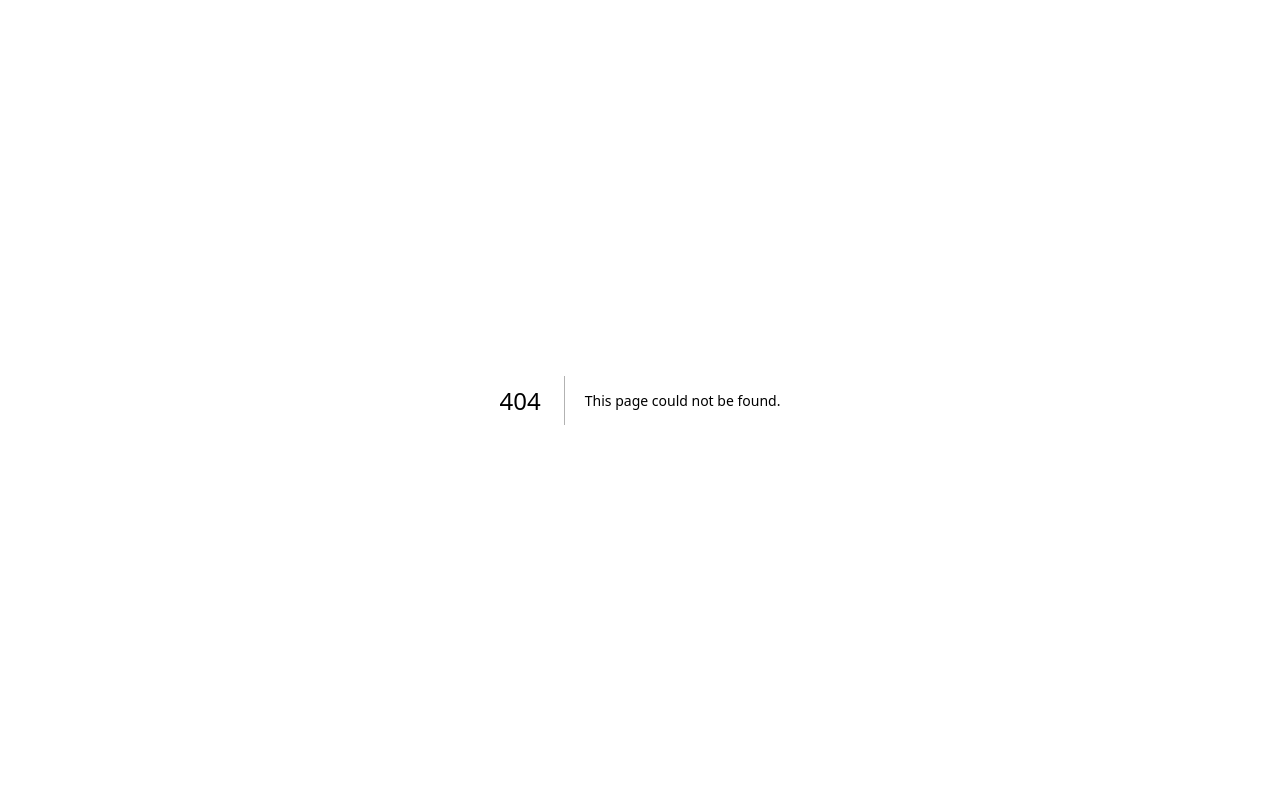
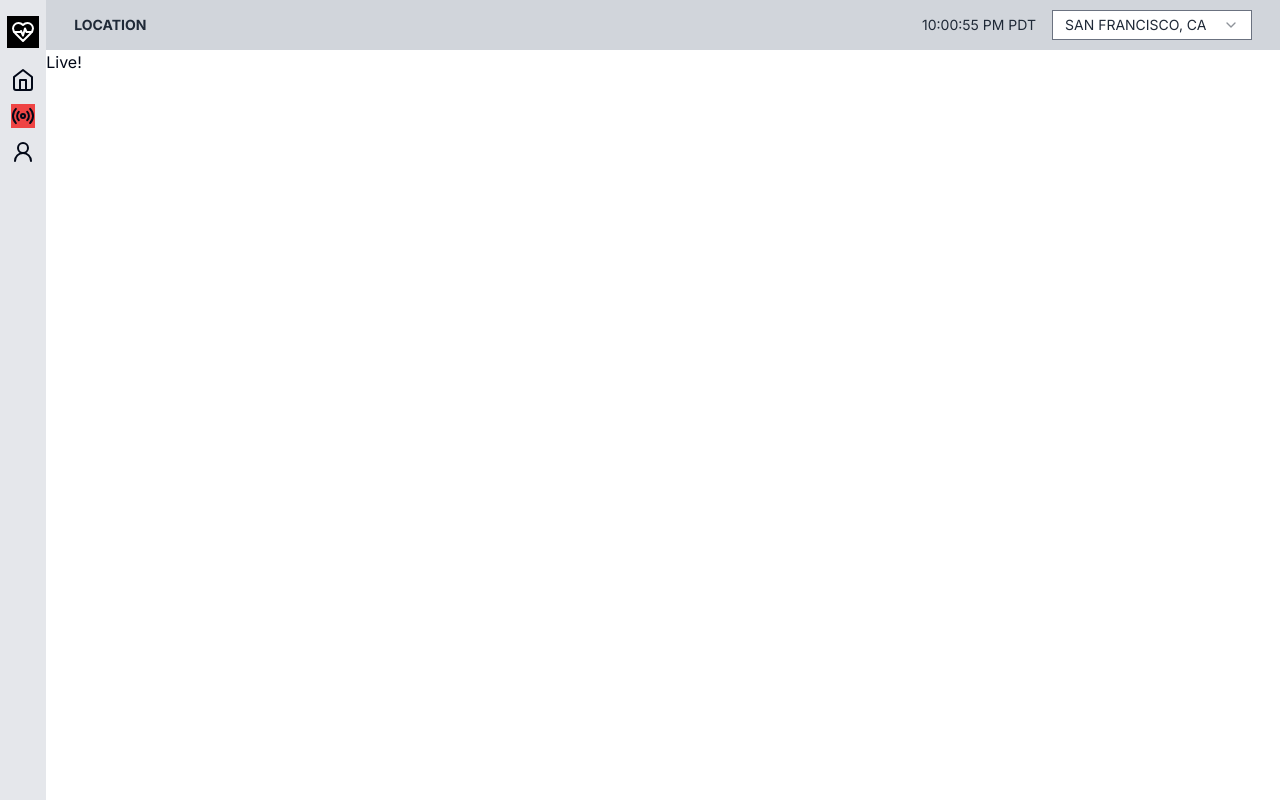
Before and after one commit to vaishakh3/dispatchai, a Next.js app in the folder client/: page /live in a window 1280 px wide. Before the commit this address had no page. Built offline with nearby package versions, Linux system fonts and the light colour scheme; what tailwindcss-bg-patterns would draw is missing.

Commit message:
feat: setup sidebar, header

```diff
--- a/client/package.json
+++ b/client/package.json
@@ -12,6 +12,7 @@
     },
     "dependencies": {
         "@hookform/resolvers": "^3.3.4",
+        "@radix-ui/react-select": "^2.1.1",
         "class-variance-authority": "^0.7.0",
         "clsx": "^2.1.0",
         "lucide-react": "^0.303.0",
--- /dev/null
+++ b/client/src/app/live/Header.tsx
@@ -0,0 +1,41 @@
+import {
+    Select,
+    SelectContent,
+    SelectItem,
+    SelectTrigger,
+    SelectValue,
+} from "@/components/ui/select";
+
+const Header = () => {
+    const currentTime = new Date();
+
+    return (
+        <div className="flex h-[50px] w-full items-center bg-gray-300 px-7">
+            <div className="flex-between w-full text-sm font-bold uppercase text-gray-800">
+                <h1>Location</h1>
+
+                <div className="flex-center space-x-4 font-normal">
+                    <p>{currentTime.toLocaleTimeString()} PDT</p>
+                    <div className="uppercase">
+                        <Select defaultValue="SF">
+                            <SelectTrigger className="h-[30px] min-h-0 w-[200px] rounded-none border-[1px] border-gray-500 py-0 uppercase">
+                                <SelectValue placeholder="Location" />
+                            </SelectTrigger>
+                            <SelectContent className="uppercase">
+                                <SelectItem value="SF" className="uppercase">
+                                    San Francisco, CA
+                                </SelectItem>
+                                <SelectItem value="BER">
+                                    Berkeley, CA
+                                </SelectItem>
+                                <SelectItem value="OAK">Oakland, CA</SelectItem>
+                            </SelectContent>
+                        </Select>
+                    </div>
+                </div>
+            </div>
+        </div>
+    );
+};
+
+export default Header;
--- /dev/null
+++ b/client/src/app/live/Sidebar.tsx
@@ -0,0 +1,29 @@
+"use client";
+
+import Link from "next/link";
+import { usePathname } from "next/navigation";
+import { cn } from "@/lib/utils";
+import { HeartPulseIcon, HomeIcon, RadioIcon, User2Icon } from "lucide-react";
+
+const Sidebar = () => {
+    const pathname = usePathname();
+
+    return (
+        <div className="flex w-12 flex-col items-center space-y-5 bg-gray-200 py-4">
+            <div className="flex-center aspect-square h-8 w-8 flex-col bg-black">
+                <HeartPulseIcon className="m-auto text-white" />
+            </div>
+            <div className="flex flex-col space-y-3">
+                <HomeIcon />
+                <Link href="/live">
+                    <RadioIcon
+                        className={cn(pathname == "/live" && "bg-red-500")}
+                    />
+                </Link>
+                <User2Icon />
+            </div>
+        </div>
+    );
+};
+
+export default Sidebar;
--- /dev/null
+++ b/client/src/app/live/layout.tsx
@@ -0,0 +1,25 @@
+import type { Metadata } from "next";
+
+import Header from "./Header";
+import Sidebar from "./Sidebar";
+
+export const metadata: Metadata = {
+    title: "Live — DispatcherAI",
+    icons: [{ rel: "icon", url: "/favicon.ico" }],
+};
+
+export default function RootLayout({
+    children,
+}: {
+    children: React.ReactNode;
+}) {
+    return (
+        <div className="flex min-h-[100dvh] min-w-[100dvw]">
+            <Sidebar />
+            <div className="w-full">
+                <Header />
+                {children}
+            </div>
+        </div>
+    );
+}
--- /dev/null
+++ b/client/src/app/live/page.tsx
@@ -0,0 +1,11 @@
+import React from "react";
+
+const Page = () => {
+    return (
+        <div>
+            <div>Live!</div>
+        </div>
+    );
+};
+
+export default Page;
--- /dev/null
+++ b/client/src/components/ui/select.tsx
@@ -0,0 +1,160 @@
+"use client"
+
+import * as React from "react"
+import * as SelectPrimitive from "@radix-ui/react-select"
+import { Check, ChevronDown, ChevronUp } from "lucide-react"
+
+import { cn } from "@/lib/utils"
+
+const Select = SelectPrimitive.Root
+
+const SelectGroup = SelectPrimitive.Group
+
+const SelectValue = SelectPrimitive.Value
+
+const SelectTrigger = React.forwardRef<
+  React.ElementRef<typeof SelectPrimitive.Trigger>,
+  React.ComponentPropsWithoutRef<typeof SelectPrimitive.Trigger>
+>(({ className, children, ...props }, ref) => (
+  <SelectPrimitive.Trigger
+    ref={ref}
+    className={cn(
+      "flex h-10 w-full items-center justify-between rounded-md border border-input bg-background px-3 py-2 text-sm ring-offset-background placeholder:text-muted-foreground focus:outline-none focus:ring-2 focus:ring-ring focus:ring-offset-2 disabled:cursor-not-allowed disabled:opacity-50 [&>span]:line-clamp-1",
+      className
+    )}
+    {...props}
+  >
+    {children}
+    <SelectPrimitive.Icon asChild>
+      <ChevronDown className="h-4 w-4 opacity-50" />
+    </SelectPrimitive.Icon>
+  </SelectPrimitive.Trigger>
+))
+SelectTrigger.displayName = SelectPrimitive.Trigger.displayName
+
+const SelectScrollUpButton = React.forwardRef<
+  React.ElementRef<typeof SelectPrimitive.ScrollUpButton>,
+  React.ComponentPropsWithoutRef<typeof SelectPrimitive.ScrollUpButton>
+>(({ className, ...props }, ref) => (
+  <SelectPrimitive.ScrollUpButton
+    ref={ref}
+    className={cn(
+      "flex cursor-default items-center justify-center py-1",
+      className
+    )}
+    {...props}
+  >
+    <ChevronUp className="h-4 w-4" />
+  </SelectPrimitive.ScrollUpButton>
+))
+SelectScrollUpButton.displayName = SelectPrimitive.ScrollUpButton.displayName
+
+const SelectScrollDownButton = React.forwardRef<
+  React.ElementRef<typeof SelectPrimitive.ScrollDownButton>,
+  React.ComponentPropsWithoutRef<typeof SelectPrimitive.ScrollDownButton>
+>(({ className, ...props }, ref) => (
+  <SelectPrimitive.ScrollDownButton
+    ref={ref}
+    className={cn(
+      "flex cursor-default items-center justify-center py-1",
+      className
+    )}
+    {...props}
+  >
+    <ChevronDown className="h-4 w-4" />
+  </SelectPrimitive.ScrollDownButton>
+))
+SelectScrollDownButton.displayName =
+  SelectPrimitive.ScrollDownButton.displayName
+
+const SelectContent = React.forwardRef<
+  React.ElementRef<typeof SelectPrimitive.Content>,
+  React.ComponentPropsWithoutRef<typeof SelectPrimitive.Content>
+>(({ className, children, position = "popper", ...props }, ref) => (
+  <SelectPrimitive.Portal>
+    <SelectPrimitive.Content
+      ref={ref}
+      className={cn(
+        "relative z-50 max-h-96 min-w-[8rem] overflow-hidden rounded-md border bg-popover text-popover-foreground shadow-md data-[state=open]:animate-in data-[state=closed]:animate-out data-[state=closed]:fade-out-0 data-[state=open]:fade-in-0 data-[state=closed]:zoom-out-95 data-[state=open]:zoom-in-95 data-[side=bottom]:slide-in-from-top-2 data-[side=left]:slide-in-from-right-2 data-[side=right]:slide-in-from-left-2 data-[side=top]:slide-in-from-bottom-2",
+        position === "popper" &&
+          "data-[side=bottom]:translate-y-1 data-[side=left]:-translate-x-1 data-[side=right]:translate-x-1 data-[side=top]:-translate-y-1",
+        className
+      )}
+      position={position}
+      {...props}
+    >
+      <SelectScrollUpButton />
+      <SelectPrimitive.Viewport
+        className={cn(
+          "p-1",
+          position === "popper" &&
+            "h-[var(--radix-select-trigger-height)] w-full min-w-[var(--radix-select-trigger-width)]"
+        )}
+      >
+        {children}
+      </SelectPrimitive.Viewport>
+      <SelectScrollDownButton />
+    </SelectPrimitive.Content>
+  </SelectPrimitive.Portal>
+))
+SelectContent.displayName = SelectPrimitive.Content.displayName
+
+const SelectLabel = React.forwardRef<
+  React.ElementRef<typeof SelectPrimitive.Label>,
+  React.ComponentPropsWithoutRef<typeof SelectPrimitive.Label>
+>(({ className, ...props }, ref) => (
+  <SelectPrimitive.Label
+    ref={ref}
+    className={cn("py-1.5 pl-8 pr-2 text-sm font-semibold", className)}
+    {...props}
+  />
+))
+SelectLabel.displayName = SelectPrimitive.Label.displayName
+
+const SelectItem = React.forwardRef<
+  React.ElementRef<typeof SelectPrimitive.Item>,
+  React.ComponentPropsWithoutRef<typeof SelectPrimitive.Item>
+>(({ className, children, ...props }, ref) => (
+  <SelectPrimitive.Item
+    ref={ref}
+    className={cn(
+      "relative flex w-full cursor-default select-none items-center rounded-sm py-1.5 pl-8 pr-2 text-sm outline-none focus:bg-accent focus:text-accent-foreground data-[disabled]:pointer-events-none data-[disabled]:opacity-50",
+      className
+    )}
+    {...props}
+  >
+    <span className="absolute left-2 flex h-3.5 w-3.5 items-center justify-center">
+      <SelectPrimitive.ItemIndicator>
+        <Check className="h-4 w-4" />
+      </SelectPrimitive.ItemIndicator>
+    </span>
+
+    <SelectPrimitive.ItemText>{children}</SelectPrimitive.ItemText>
+  </SelectPrimitive.Item>
+))
+SelectItem.displayName = SelectPrimitive.Item.displayName
+
+const SelectSeparator = React.forwardRef<
+  React.ElementRef<typeof SelectPrimitive.Separator>,
+  React.ComponentPropsWithoutRef<typeof SelectPrimitive.Separator>
+>(({ className, ...props }, ref) => (
+  <SelectPrimitive.Separator
+    ref={ref}
+    className={cn("-mx-1 my-1 h-px bg-muted", className)}
+    {...props}
+  />
+))
+SelectSeparator.displayName = SelectPrimitive.Separator.displayName
+
+export {
+  Select,
+  SelectGroup,
+  SelectValue,
+  SelectTrigger,
+  SelectContent,
+  SelectLabel,
+  SelectItem,
+  SelectSeparator,
+  SelectScrollUpButton,
+  SelectScrollDownButton,
+}
```
Also changed, not shown: 2 other files (tests, documents, lock files or other folders).
